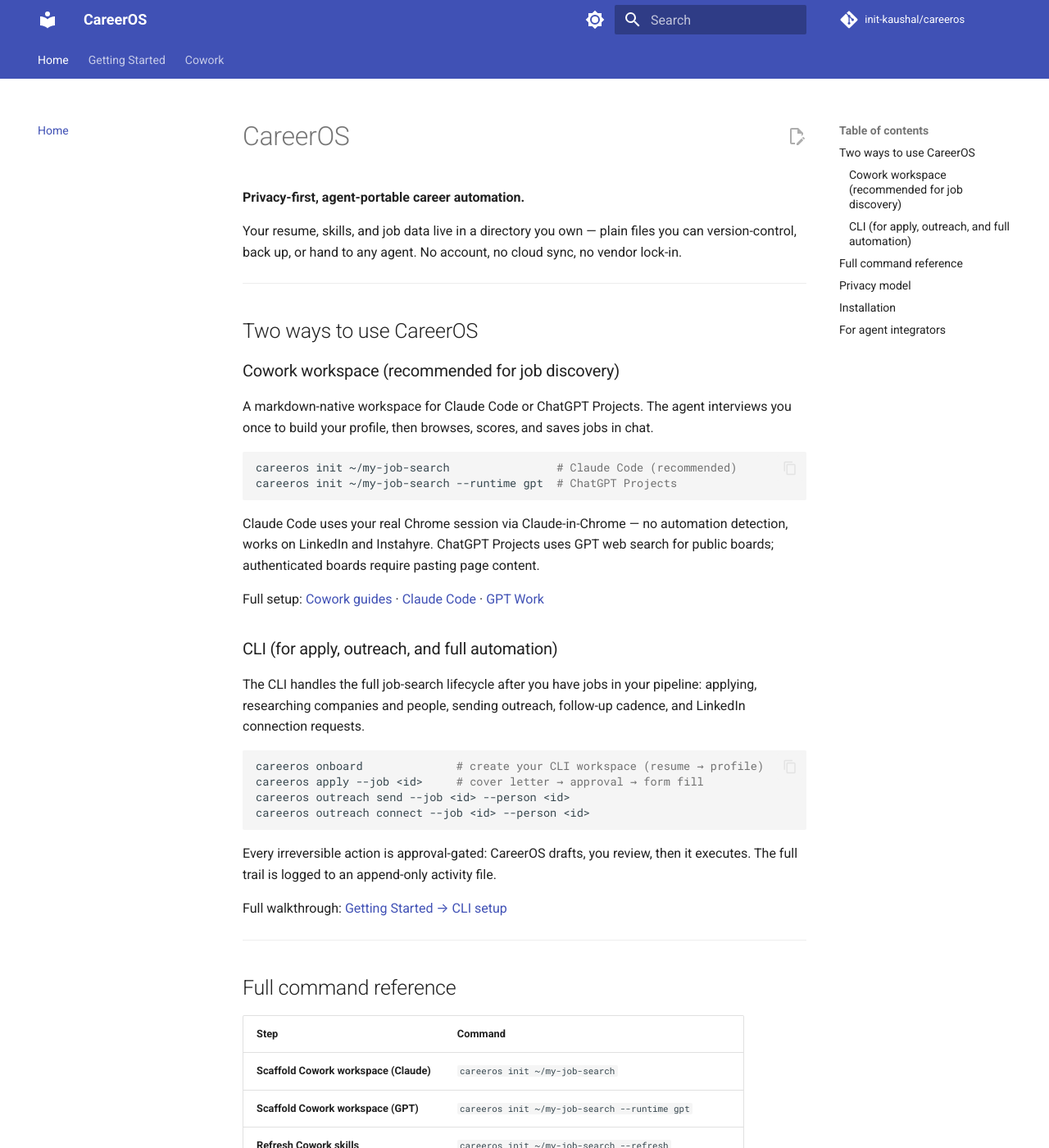
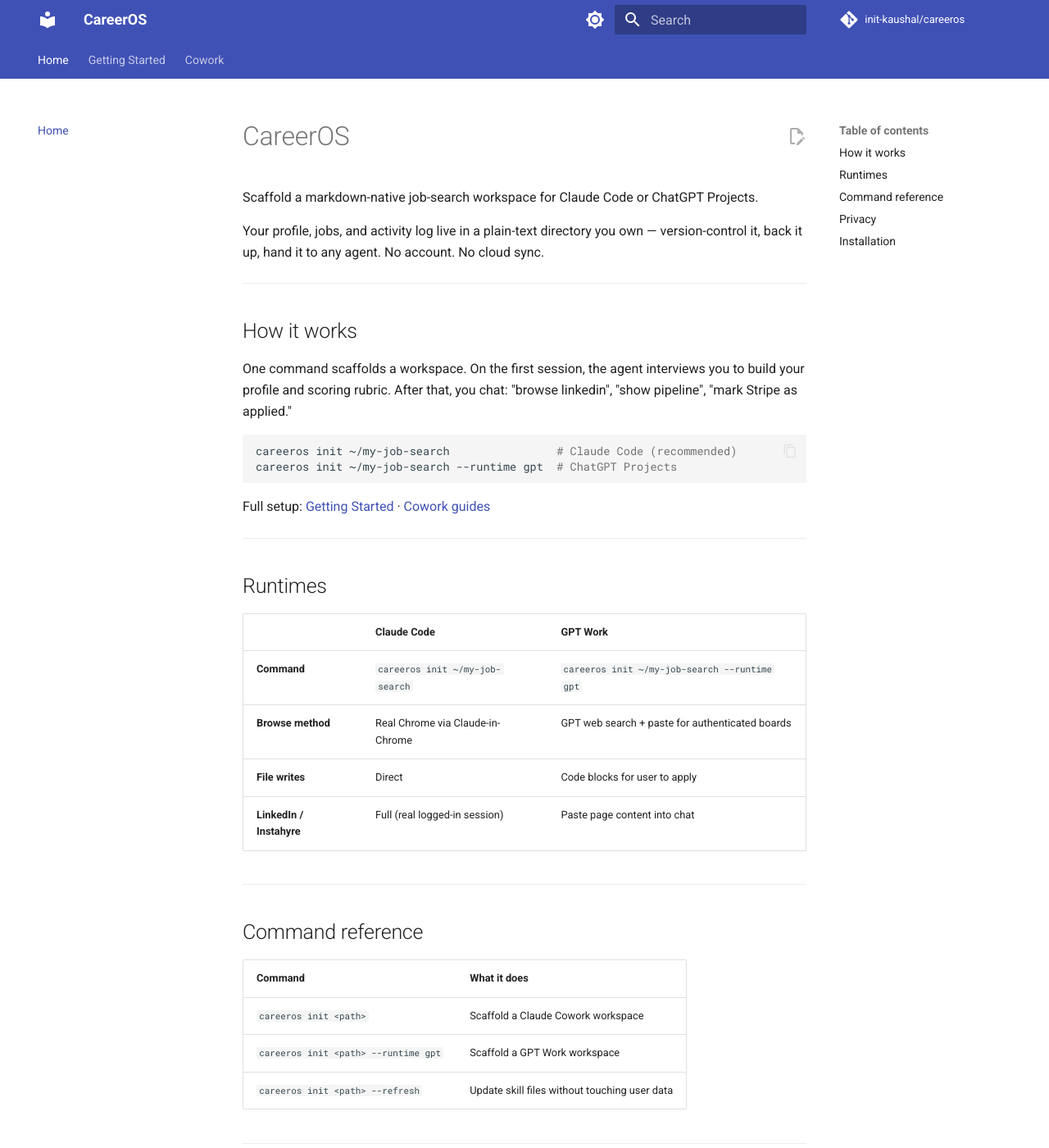
Before and after one commit to init-kaushal/careeros, an MkDocs documentation site: the page built from docs/index.md, in a window 1280 px wide and 1400 px high. Shown: the whole window at 82% size. Built offline with MkDocs 1.6.1 and Material for MkDocs 9.7.7, drawn with Linux system fonts in a browser that asks for light colours; comment, search, counter and statistics services are not loaded; some of the changed text lies outside the part shown.

Commit message:
fix: remove stale links from docs/index.md causing strict mkdocs failure
Removed references to deleted agent-integration.md and the broken
#cli-setup anchor. Rewrote index.md to match the Cowork-only scope.

Co-Authored-By: Claude Sonnet 4.6 <noreply@anthropic.com>
Claude-Session: https://claude.ai/code/session_0191bMVfYrxF4bguT3GiNw8Y

````diff
--- a/docs/index.md
+++ b/docs/index.md
@@ -1,69 +1,48 @@
 # CareerOS
 
-**Privacy-first, agent-portable career automation.**
+Scaffold a markdown-native job-search workspace for Claude Code or ChatGPT Projects.
 
-Your resume, skills, and job data live in a directory you own — plain files you can version-control, back up, or hand to any agent. No account, no cloud sync, no vendor lock-in.
+Your profile, jobs, and activity log live in a plain-text directory you own — version-control it, back it up, hand it to any agent. No account. No cloud sync.
 
 ---
 
-## Two ways to use CareerOS
+## How it works
 
-### Cowork workspace (recommended for job discovery)
-
-A markdown-native workspace for Claude Code or ChatGPT Projects. The agent interviews you once to build your profile, then browses, scores, and saves jobs in chat.
+One command scaffolds a workspace. On the first session, the agent interviews you to build your profile and scoring rubric. After that, you chat: "browse linkedin", "show pipeline", "mark Stripe as applied."
 
 ```bash
 careeros init ~/my-job-search                # Claude Code (recommended)
 careeros init ~/my-job-search --runtime gpt  # ChatGPT Projects
 ```
 
-Claude Code uses your real Chrome session via Claude-in-Chrome — no automation detection, works on LinkedIn and Instahyre. ChatGPT Projects uses GPT web search for public boards; authenticated boards require pasting page content.
-
-Full setup: [Cowork guides](cowork/index.md) · [Claude Code](cowork/claude-code.md) · [GPT Work](cowork/chatgpt.md)
-
-### CLI (for apply, outreach, and full automation)
-
-The CLI handles the full job-search lifecycle after you have jobs in your pipeline: applying, researching companies and people, sending outreach, follow-up cadence, and LinkedIn connection requests.
-
-```bash
-careeros onboard              # create your CLI workspace (resume → profile)
-careeros apply --job <id>     # cover letter → approval → form fill
-careeros outreach send --job <id> --person <id>
-careeros outreach connect --job <id> --person <id>
-```
-
-Every irreversible action is approval-gated: CareerOS drafts, you review, then it executes. The full trail is logged to an append-only activity file.
-
-Full walkthrough: [Getting Started → CLI setup](getting-started.md#cli-setup)
+Full setup: [Getting Started](getting-started.md) · [Cowork guides](cowork/index.md)
 
 ---
 
-## Full command reference
+## Runtimes
 
-| Step | Command |
-|---|---|
-| **Scaffold Cowork workspace (Claude)** | `careeros init ~/my-job-search` |
-| **Scaffold Cowork workspace (GPT)** | `careeros init ~/my-job-search --runtime gpt` |
-| **Refresh Cowork skills** | `careeros init ~/my-job-search --refresh` |
-| Create CLI workspace | `careeros onboard` |
-| Configure a job board | `careeros board setup linkedin` |
-| List boards and their status | `careeros board list` |
-| Update preferences / goals | `careeros workspace configure` |
-| Browse and score jobs (CLI) | `careeros browse --board linkedin` |
-| Research companies and people | `careeros research company --job <id>` |
-| Apply with a tailored resume | `careeros apply --job <id>` |
-| Send outreach | `careeros outreach send --job <id> --person <id>` |
-| Follow-up cadence | `careeros outreach follow-up` |
-| LinkedIn connection requests | `careeros outreach connect --job <id> --person <id>` |
+| | Claude Code | GPT Work |
+|---|---|---|
+| **Command** | `careeros init ~/my-job-search` | `careeros init ~/my-job-search --runtime gpt` |
+| **Browse method** | Real Chrome via Claude-in-Chrome | GPT web search + paste for authenticated boards |
+| **File writes** | Direct | Code blocks for user to apply |
+| **LinkedIn / Instahyre** | Full (real logged-in session) | Paste page content into chat |
 
 ---
 
-## Privacy model
+## Command reference
 
-- **Your data never reaches a CareerOS server** — there isn't one. Both the Cowork workspace and the CLI workspace are folders on your machine.
-- **LLM calls go to whichever provider you configure.** Profile extraction, job scoring, cover letter drafting, and outreach drafting all send relevant data to that provider. Use `CAREEROS_MODEL=ollama/...` to keep every call local.
-- **Cowork browsing uses your real Chrome** via the Claude-in-Chrome browser extension — your existing logged-in sessions, no separate browser profile needed.
-- **CLI browser automation runs against a dedicated CareerOS profile** — not your personal Chrome. Used for form-filling during `apply` and `outreach connect`.
+| Command | What it does |
+|---|---|
+| `careeros init <path>` | Scaffold a Claude Cowork workspace |
+| `careeros init <path> --runtime gpt` | Scaffold a GPT Work workspace |
+| `careeros init <path> --refresh` | Update skill files without touching user data |
+
+---
+
+## Privacy
+
+Your data never reaches a CareerOS server — there isn't one. The workspace is a folder on your machine. LLM calls go to whichever provider your agent runtime uses (Anthropic for Claude Code, OpenAI for GPT Work).
 
 ---
 
@@ -74,20 +53,4 @@ git clone https://github.com/init-kaushal/careeros
 cd careeros
 python -m venv .venv && source .venv/bin/activate
 pip install -e .
-export ANTHROPIC_API_KEY=sk-ant-...   # or any LiteLLM-supported provider
 ```
-
-For the Cowork workflow, no additional dependencies are needed — just the Claude-in-Chrome browser extension in your Chrome.
-
-For CLI apply/outreach (form-filling):
-```bash
-pip install playwright && playwright install chrome
-```
-
-Full walkthrough: [Getting Started](getting-started.md)
-
----
-
-## For agent integrators
-
-CareerOS exposes an `AgentRuntime` protocol so an external agent session can propose and execute approval-gated actions (apply, send outreach, follow-up, connect) cross-process against a real workspace. The approval state machine, error vocabulary, and a worked example are in the [Agent Integration guide](agent-integration.md).
````
